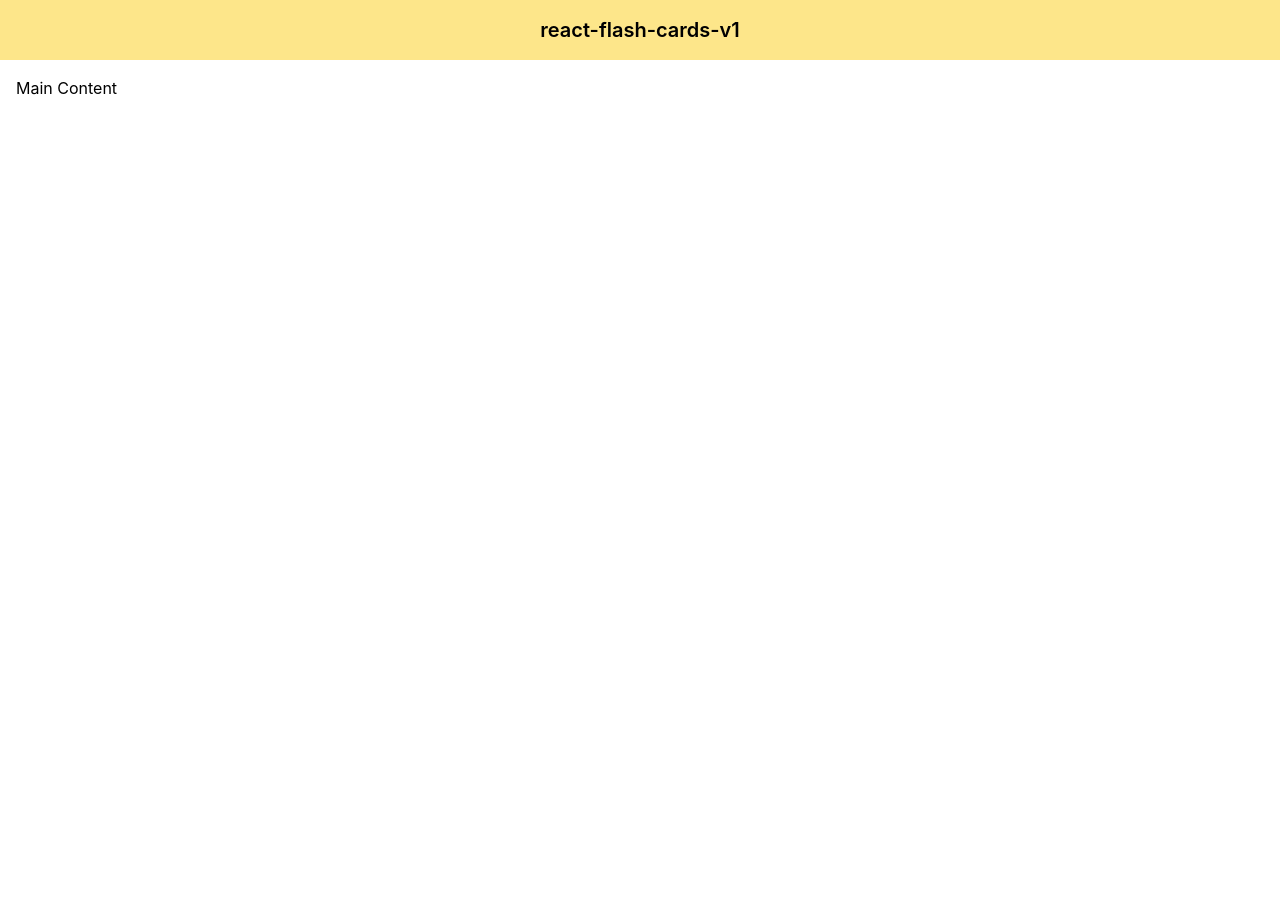
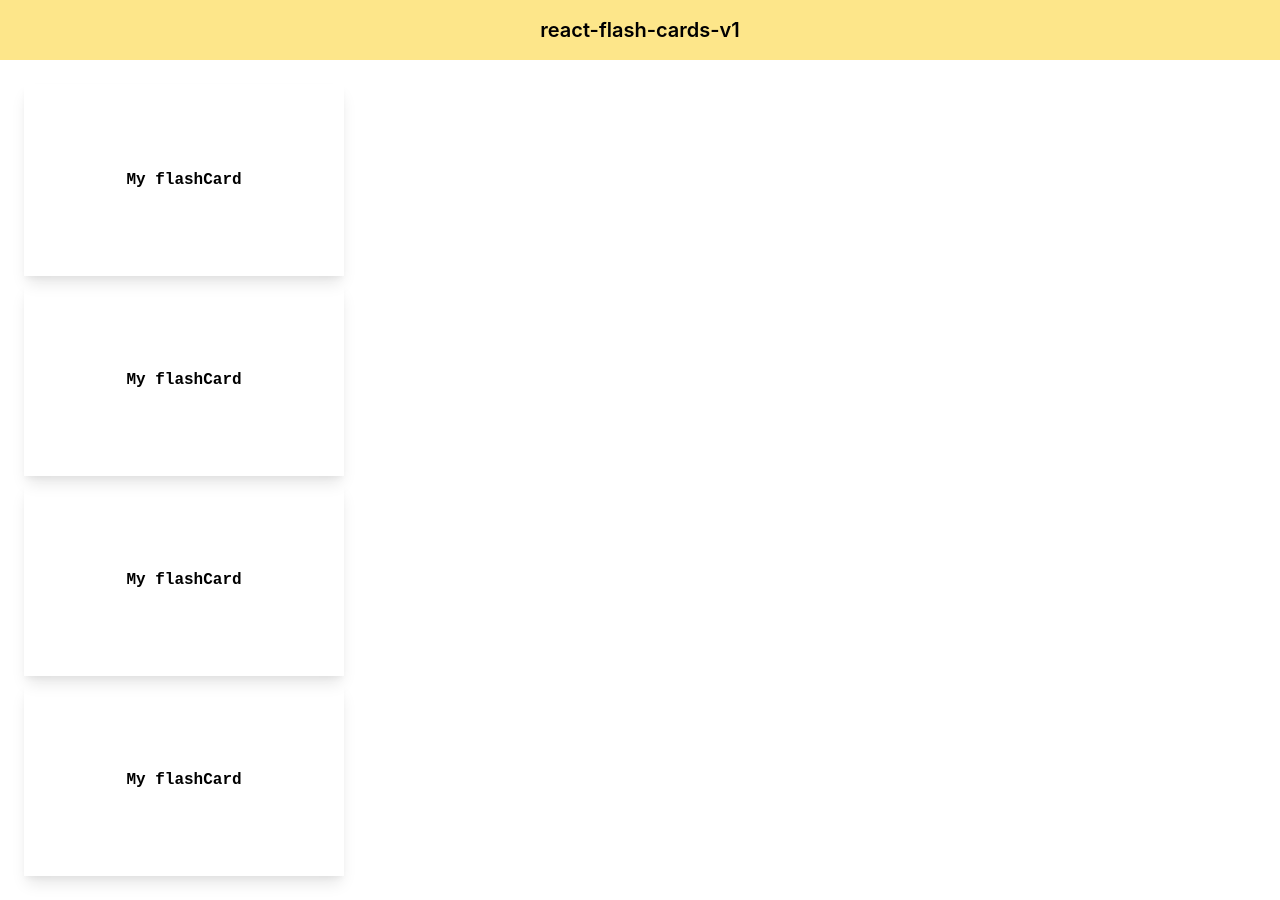
Before and after one commit to rennanmelo/react-flash-cards-v1, a React (Create React App) app: page / in a window 1280 px wide. Before the commit the page ends 800 px from the top, so only its background shows below. Built offline with nearby package versions, Linux system fonts and the light colour scheme.

Commit message:
Created base of the FlashCard component

```diff
--- /dev/null
+++ b/src/components/FlashCard.jsx
@@ -0,0 +1,14 @@
+const FlashCard = () => {
+  return (
+    <div
+      className="shadow-lg p-4 m-2 w-80 h-48 cursor-pointer
+      flex flex-row items-center justify-center
+      font-semibold "
+      style={{ fontFamily: "'JetBrains Mono', monospace" }}
+    >
+      My flashCard
+    </div>
+  );
+};
+
+export default FlashCard;
--- a/src/pages/FlashCardsPage.jsx
+++ b/src/pages/FlashCardsPage.jsx
@@ -1,3 +1,4 @@
+import FlashCard from "../components/FlashCard";
 import Header from "../components/Header";
 import Main from "../components/Main";
 
@@ -6,7 +7,12 @@ const FlashCardsPage = () => {
     <>
       <Header>react-flash-cards-v1</Header>
 
-      <Main>Main Content</Main>
+      <Main>
+        <FlashCard />
+        <FlashCard />
+        <FlashCard />
+        <FlashCard />
+      </Main>
     </>
   );
 };
```
